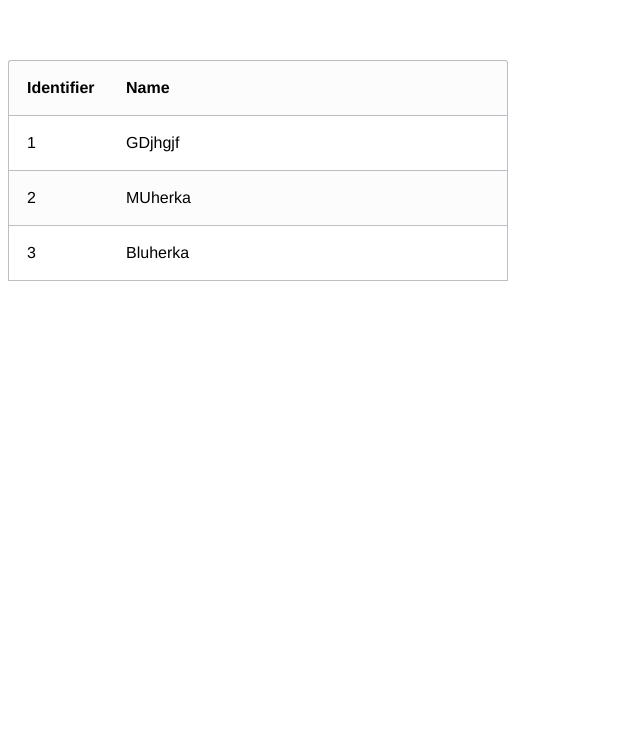
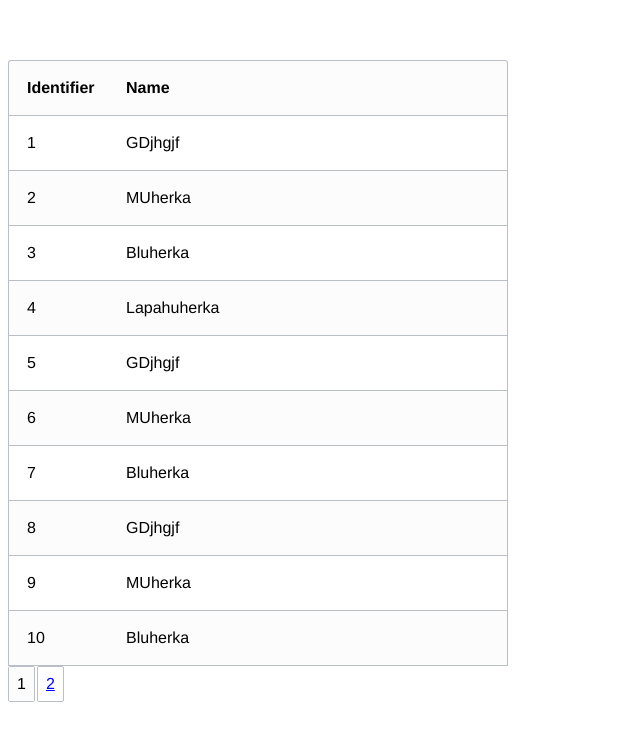
Before and after one commit to trueromanus/VueJsFlexibleGridView, a Vue app in the folder src/: page / in a window 1280 px wide. Shown: the top 740 px of the page, without its empty margins (0-640 px from the left). Built offline with nearby package versions, Linux system fonts and the light colour scheme.

Commit message:
Added simle paginator

```diff
--- a/src/src/App.vue
+++ b/src/src/App.vue
@@ -1,6 +1,8 @@
 <template>
   <div id="app">
-    <SimpleGridView></SimpleGridView>
+    <SimpleGridView
+      :items="items"
+    />
   </div>
 </template>
 
@@ -8,6 +10,56 @@
 import SimpleGridView from './components/SimpleGridView.vue'
 
 export default {
+  data() {
+    return {
+      items: [
+        {
+          id: "1",
+          name: "GDjhgjf"
+        },
+        {
+          id: "2",
+          name: "MUherka"
+        },
+        {
+          id: "3",
+          name: "Bluherka"
+        },
+        {
+          id: "4",
+          name: "Lapahuherka"
+        },
+        {
+          id: "5",
+          name: "GDjhgjf"
+        },
+        {
+          id: "6",
+          name: "MUherka"
+        },
+        {
+          id: "7",
+          name: "Bluherka"
+        },
+        {
+          id: "8",
+          name: "GDjhgjf"
+        },
+        {
+          id: "9",
+          name: "MUherka"
+        },
+        {
+          id: "10",
+          name: "Bluherka"
+        },
+        {
+          id: "11",
+          name: "Bluherka"
+        },
+      ]
+    }
+  },
   components: {
     SimpleGridView
   }
--- /dev/null
+++ b/src/src/components/Paginator.vue
@@ -0,0 +1,62 @@
+<template>
+    <div class="paginator">
+        <div
+            v-for="(displayPage, index) in displayPages"
+            :key="index"
+            class="page-item">
+            <slot name="pageitem" :page="displayPage">
+                <div v-if="selectedPage === displayPage" class="selected">
+                    <span>{{ displayPage }}</span>
+                </div>
+                <div v-else @click="$emit('changepage', displayPage)">
+                    <span class="clickable-text">{{ displayPage }}</span>
+                </div>
+            </slot>
+        </div>
+    </div>
+</template>
+
+<script>
+export default {
+  name: `Paginator`,
+  props: {
+    displayPages: {
+        type: Array,
+        default: () => []
+    },
+    selectedPage: {
+        type: Number,
+        default: () => 0
+    }
+  }
+}
+</script>
+
+<style scoped>
+.paginator {
+    display: flex;
+    flex-direction: row;
+    align-items: center;
+}
+.page-item {
+    display: flex;
+    justify-content: center;
+    align-items: center;
+    border-width: 1px;
+    border-radius: 2px;
+    border-style: solid;
+    border-color: rgb(186, 191, 199);
+    margin-right: 2px;
+}
+.page-item > div {
+    padding: 8px;
+}
+.selected {
+    background-color: rgb(252, 252, 252);
+}
+.clickable-text {
+    color: blue;
+    text-decoration: underline;
+    cursor: pointer;
+}
+</style>
--- a/src/src/components/SimpleGridView.vue
+++ b/src/src/components/SimpleGridView.vue
@@ -1,24 +1,40 @@
 <template>
   <div class="simple-table-container">
-    <TableView
-      :settings="settings">
+    <table-view
+      ref="tableView"
+      :settings="settings"
+      @pageloaded="pageLoaded($event)">
       <div style="display: flex; align-items: center; padding: 18px; font-weight: bold;" slot="columnhead" slot-scope="{ column }">
         {{ column.title }}
       </div>
       <div style="display: flex; align-items: center; padding: 18px;" slot="commonpaddings" slot-scope="{ item }">
         {{ item.value }}
       </div>
-    </TableView>
+    </table-view>
+    <paginator
+      :displayPages="paginationPages"
+      :selectedPage="currentPage"
+      @changepage="$refs.tableView.loadPage($event)"
+    />
   </div>
 </template>
 
 <script>
 import TableView from './TableView.vue'
+import Paginator from './Paginator.vue'
 
 export default {
   name: `SimpleGridView`,
+  props: {
+    items: {
+      type: Array,
+      default: () => []
+    }
+  },
   data() {
     return {
+      paginationPages: [],
+      currentPage: 1,
       settings: {
         columns: [
           {
@@ -37,33 +53,41 @@ export default {
         isAutoLoadFirstPage: true,
         loadStrategy: {
           loadPage: this.loadPage,
+          metadata: {
+            pageSize: 10
+          }
         },
-        items: []
+        items: [
+        ]
       }
     }
   },
   methods: {
-    loadPage(pageNumber) {
-      if (pageNumber === 5000) return;
+    pageLoaded(pageNumber) {
+      this.currentPage = pageNumber;
 
-      return [
-        {
-          id: "1",
-          name: "GDjhgjf"
-        },
-        {
-          id: "2",
-          name: "MUherka"
-        },
-        {
-          id: "3",
-          name: "Bluherka"
-        }
-      ];
+      const count = this.items.length;
+      const pageSize = this.settings.loadStrategy.metadata.pageSize;
+      const countPages = Math.ceil(count / pageSize);
+
+      const paginationPages = pageNumber === 1 ? [pageNumber] : [pageNumber - 1, pageNumber];
+      if (pageNumber + 1 <= countPages) paginationPages.push(pageNumber + 1);
+      this.paginationPages = paginationPages;
+    },
+    loadPage(pageNumber, metadata) {
+      const startIndex = (pageNumber - 1) * metadata.pageSize;
+      const pageSize = metadata.pageSize;
+      const count = this.items.length;
+      const pageItemsCount = count - startIndex > pageSize ? pageSize : count - startIndex;
+
+      if (startIndex > count) return [];
+
+      return this.items.slice(startIndex, startIndex + pageItemsCount);
     }
   },
   components: {
-    TableView
+    TableView,
+    Paginator
   }
 }
 </script>
--- a/src/src/components/TableView.vue
+++ b/src/src/components/TableView.vue
@@ -153,7 +153,10 @@ export default {
     async loadPage(pageNumber) {
       if (!pageNumber) pageNumber = 1;
 
-      if (!(`loadStrategy` in this.settings)) return;
+      if (!(`loadStrategy` in this.settings)) {
+        this.$emit(`pageloaded`, pageNumber);
+        return;
+      }
       if (!(`loadPage` in this.settings.loadStrategy)) {
         console.warn(`Property 'loadPage' don't specify in settings.loadStrategy!`);
         return [];
@@ -161,13 +164,14 @@ export default {
 
       const isAsync = this.settings.loadStrategy.isAsync;
       const loadPage = this.settings.loadStrategy.loadPage;
+      const metadata = this.settings.loadStrategy.metadata;
 
       let result = {};
 
       if (isAsync) {
-        result = await loadPage(pageNumber);
+        result = await loadPage(pageNumber, metadata);
       } else {
-        result = loadPage(pageNumber);
+        result = loadPage(pageNumber, metadata);
       }
 
       if (!result) {
@@ -176,6 +180,8 @@ export default {
       }
 
       this.settings.items = result;
+
+      this.$emit(`pageloaded`, pageNumber);
     }
   },
   computed: {
```
Also changed, not shown: src/src/components/HelloWorld.vue (deleted, +0 -58 lines).
